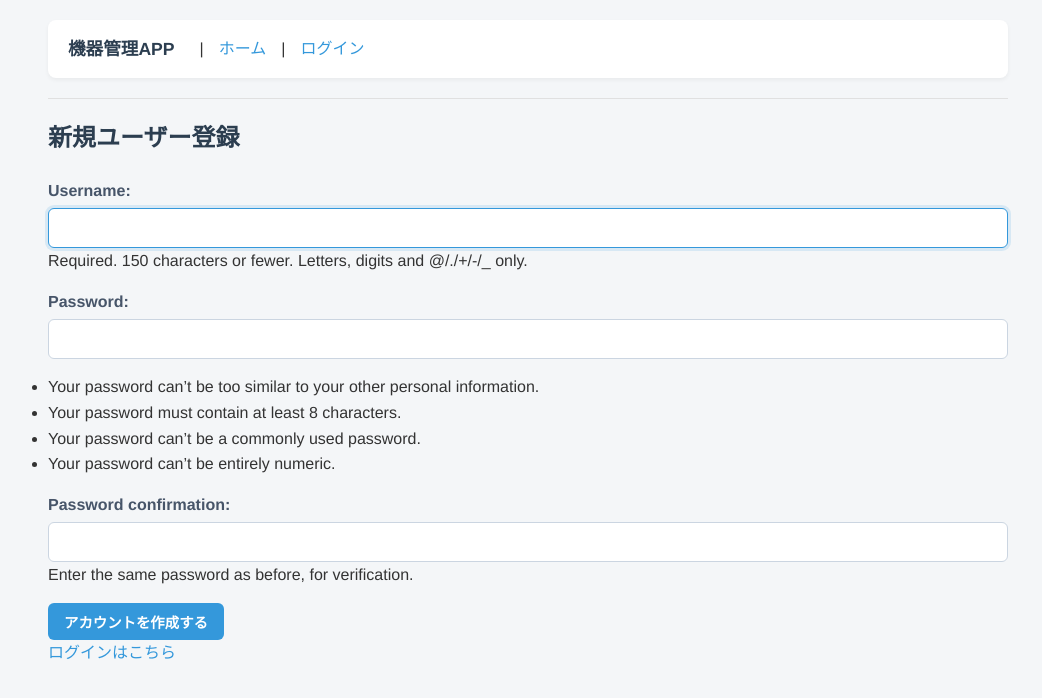
After one commit to MoyashiWithDevice/django_practice, a Django app: page /equipment/signup/ in a window 1280 px wide. The commit adds this page. Shown: the top 698 px of the page, without its empty margins (112-1154 px from the left). Run offline with Django 5.2, Linux system fonts and the light colour scheme; parts of the project's set-up code (start-up, migrations or seed data) failed here and were passed over.

Commit message:
ユーザのログイン機能の実装、各ユーザの登録情報にフィルタしてレスポンスを返すように実装

```diff
--- a/equip/forms.py
+++ b/equip/forms.py
@@ -4,4 +4,4 @@ from .models import Equip
 class EquipForm(forms.ModelForm):
     class Meta:
         model = Equip
-        fields = ["name", "locate", "ipaddress", "etc"]
+        fields = ["user", "name", "locate", "ipaddress", "etc"]
--- a/equip/models.py
+++ b/equip/models.py
@@ -1,8 +1,10 @@
 from django.db import models
+from django.conf import settings
 from django_boost.models.mixins import LogicalDeletionMixin
 
 # Create your models here.
 class Equip(LogicalDeletionMixin):
+    user = models.ForeignKey(settings.AUTH_USER_MODEL, on_delete=models.CASCADE)
     name = models.CharField(max_length=100)
     locate = models.CharField(max_length=100)
     ipaddress = models.GenericIPAddressField(default=0)
--- a/equip/urls.py
+++ b/equip/urls.py
@@ -1,10 +1,13 @@
 from django.urls import path
 from . import views
+from .views import SignUpView
 
 urlpatterns = [
     path("equips/", views.equip_list, name="equip_list"),
     path("add/", views.equip_create, name="equip_create"),
     path("edit/<int:equip_id>/", views.equip_update, name="equip_update"),
     path("delete/<int:equip_id>/", views.equip_delete, name="equip_delete"),
-    path("restore/<int:equip_id>/", views.equip_restore, name="equip_restore")
+    path("restore/<int:equip_id>/", views.equip_restore, name="equip_restore"),
+
+    path("signup/", SignUpView.as_view(), name="signup")
 ]
--- a/equip/views.py
+++ b/equip/views.py
@@ -1,17 +1,26 @@
 from django.shortcuts import render, redirect, get_object_or_404
+from django.contrib.auth.decorators import login_required
+from django.contrib.auth.forms import UserCreationForm
+from django.urls import reverse_lazy
+from django.views import generic
 from .models import Equip
 from .forms import EquipForm
 
 # Create your views here.
+@login_required
 def equip_list(request):
     equips = Equip.objects.alive()
+    filtered_equips = equips.filter(user=request.user)
     deleted_equips = Equip.objects.dead()
+    filtered_deleted_equips = deleted_equips.filter(user=request.user)
+
     return render(
         request,
         "equip/equip_list.html",
-        {"equips": equips, "deleted_equips": deleted_equips}
+        {"equips": filtered_equips, "deleted_equips": filtered_deleted_equips}
     )
 
+@login_required
 def equip_create(request):
     if request.method == "POST":
         form = EquipForm(request.POST)
@@ -23,8 +32,9 @@ def equip_create(request):
 
     return render(request, "equip/equip_form.html", {"form": form})
 
+@login_required
 def equip_update(request, equip_id):
-    equip = get_object_or_404(Equip, id=equip_id)
+    equip = get_object_or_404(Equip, id=equip_id, user=request.user,)
     if request.method == "POST":
         form = EquipForm(
             request.POST,
@@ -38,21 +48,29 @@ def equip_update(request, equip_id):
 
     return render(request, "equip/equip_form.html",{"form": form})
 
+@login_required
 def equip_delete(request, equip_id):
-    equip = get_object_or_404(Equip, id=equip_id)
+    equip = get_object_or_404(Equip, id=equip_id, user=request.user,)
     if request.method == "POST":
         equip.delete()
         return redirect("equip_list")
 
     return render(request, "equip/equip_confirm_delete.html",{"equip": equip})
 
+@login_required
 def equip_restore(request, equip_id):
     if request.method == "POST":
         equips = Equip.objects.dead()
-        for equip in equips:
+        filtered_equips = equips.filter(user=request.user)
+        for equip in filtered_equips:
             if equip.id == equip_id:
                 equip.deleted_at = None
                 equip.save()
                 return redirect("equip_list")
 
     return render(request, "equip/equip_list.html")
+
+class SignUpView(generic.CreateView):
+    form_class = UserCreationForm
+    success_url = reverse_lazy("login")
+    template_name = "registration/signup.html"
--- a/manage/urls.py
+++ b/manage/urls.py
@@ -21,4 +21,5 @@ from django.urls import path, include
 urlpatterns = [
     path("admin/", admin.site.urls),
     path("equipment/", include("equip.urls")),
+    path("accounts/", include("django.contrib.auth.urls")),
 ]
--- a/templates/base.html
+++ b/templates/base.html
@@ -7,8 +7,17 @@
     </head>
     <body>
         <nav><strong>機器管理APP</strong> |
-            <a href="/equipment/equips/">ホーム</a> |
-            <a href="/equipment/add/">新規登録</a>
+            <a href="{% url 'equip_list' %}">ホーム</a> |
+
+            {% if user.is_authenticated %}
+                <span>こんにちは、{{ user.username }} さん</span>
+                <form action="{% url 'logout' %}" method="post" style="display:inline;">
+                    {% csrf_token %}
+                    <button type="submit">ログアウト</button>
+                </form>
+            {% else %}
+                <a href="{% url 'login' %}">ログイン</a>
+            {% endif %}
         </nav>
         <hr>
         {% block content %}
--- a/templates/equip/equip_list.html
+++ b/templates/equip/equip_list.html
@@ -2,7 +2,7 @@
 
 {% block content %}
 <h2>{{ message }}</h2>
-
+<a href="{% url 'equip_create' %}">アイテム登録</a>
 <table border="1">
     <tr>
         <th>Name</th><th>Locate</th><th>IPaddress</th><th>etc</th><th>Edit</th><th>Delete</th>
--- /dev/null
+++ b/templates/registration/signup.html
@@ -0,0 +1,10 @@
+{% extends 'base.html' %}
+{% block content %}
+<h2>新規ユーザー登録</h2>
+<form method="POST">
+    {% csrf_token %}
+    {{ form.as_p }}
+    <button type="submit">アカウントを作成する</button>
+</form>
+<p><a href="{% url 'login' %}">ログインはこちら</a></p>
+{% endblock %}
```
Also changed, not shown: manage/settings.py (+5 -2 lines), templates/registration/login.html (added, +10 -0 lines), README.md, equip/migrations/0002_equip_user.py (added).
